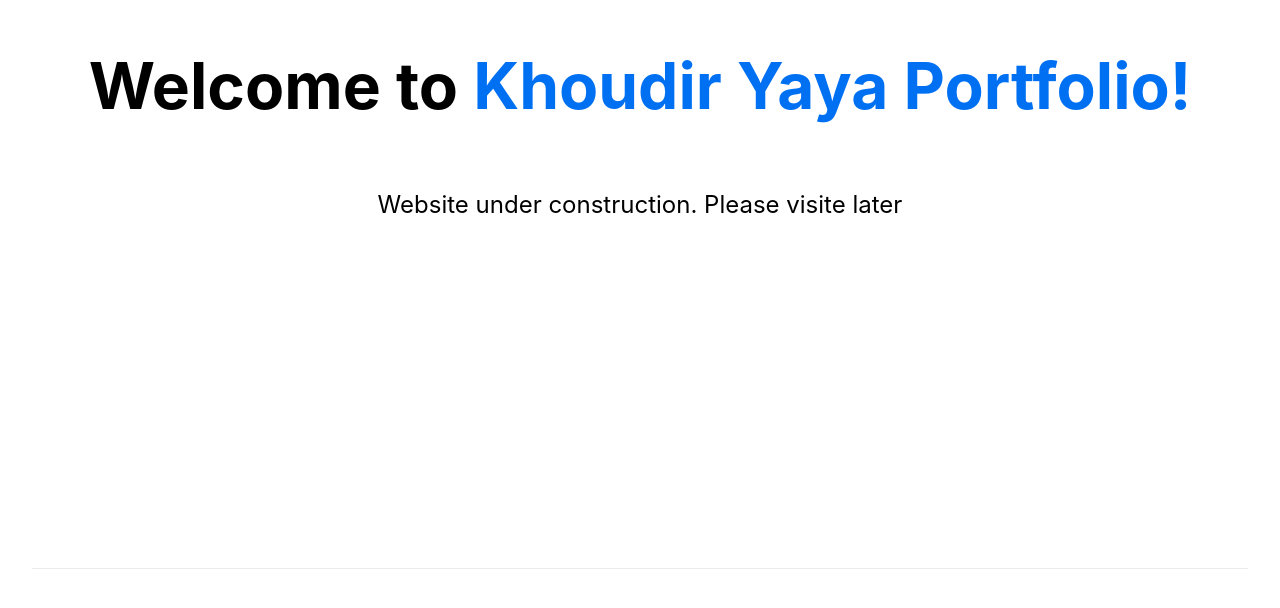
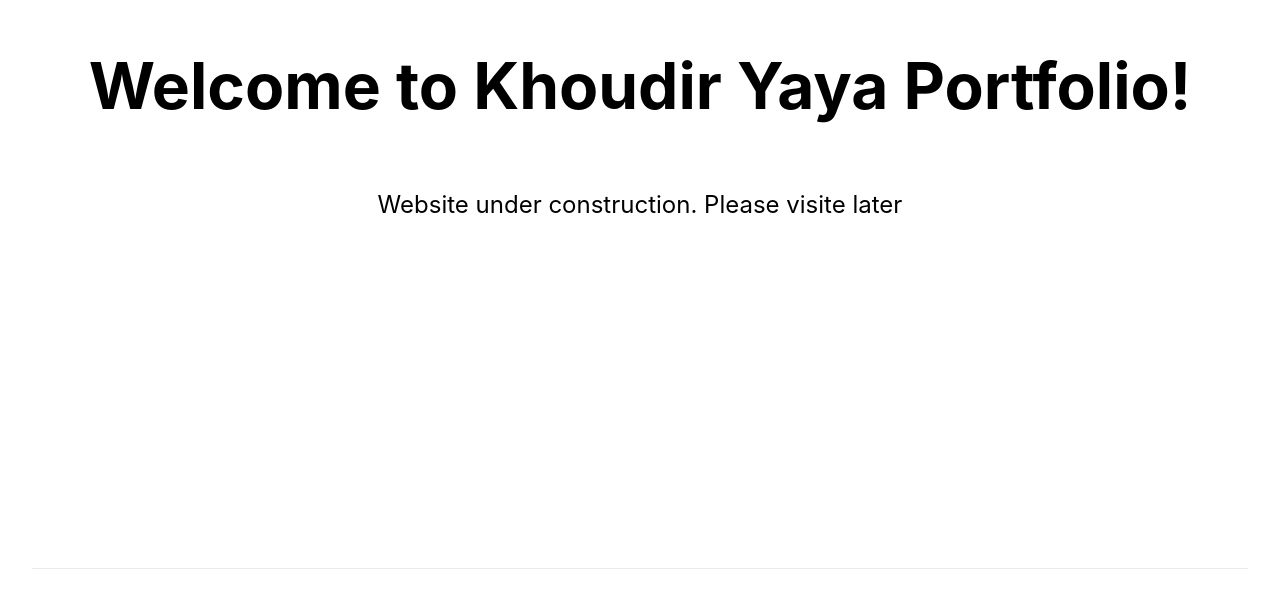
Before and after one commit to yakhousam/khoudir-yaya-portfolio, a Next.js app: page / in a window 1280 px wide. Shown: the part 232-840 px from the top of the page. Built offline with nearby package versions, Linux system fonts and the light colour scheme.

Commit message:
removed link

```diff
--- a/pages/index.tsx
+++ b/pages/index.tsx
@@ -13,9 +13,7 @@ const Home: NextPage = () => {
       </Head>
 
       <main className={styles.main}>
-        <h1 className={styles.title}>
-          Welcome to <a href="https://nextjs.org">Khoudir Yaya Portfolio!</a>
-        </h1>
+        <h1 className={styles.title}>Welcome to Khoudir Yaya Portfolio!</h1>
 
         <p className={styles.description}>
           Website under construction. Please visite later
```
